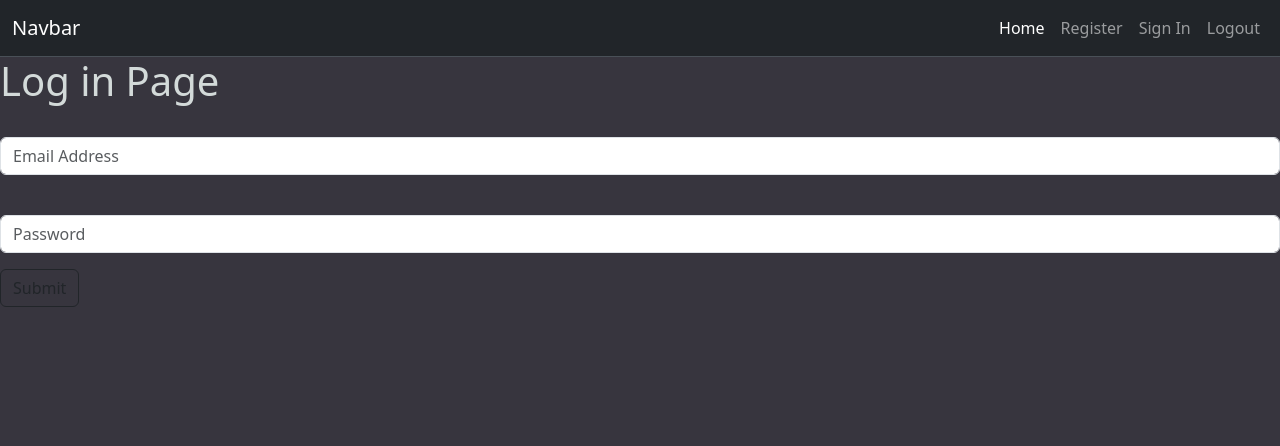
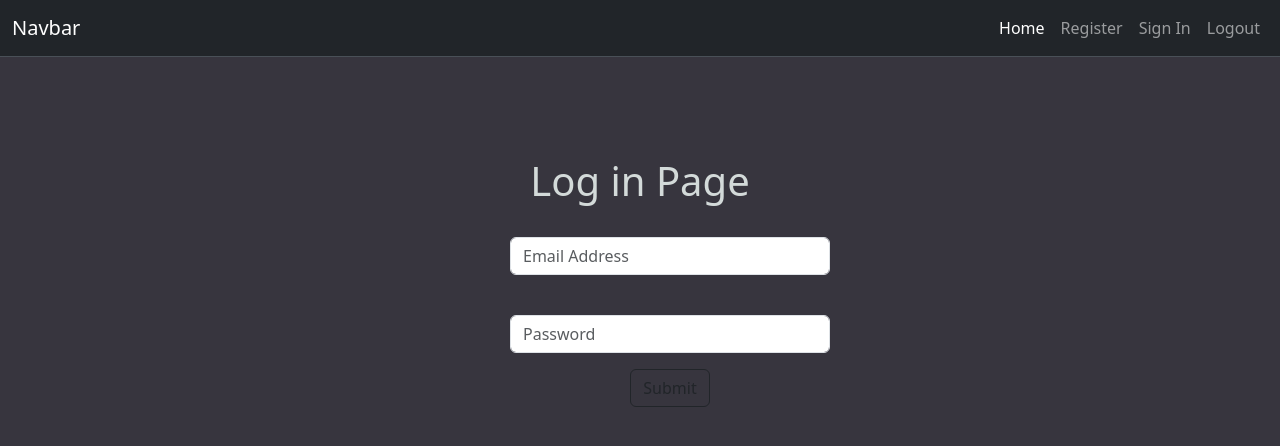
Before and after one commit to alaaibr25/Practise-on-db, a Flask app: page / in a window 1280 px wide. Shown: the top 446 px of the page. Run offline with Flask 3, Linux system fonts and the light colour scheme; some libraries are stand-ins or nearby versions.

Commit message:
Update styles.css
Update the layout.

```diff
--- a/static/styles.css
+++ b/static/styles.css
@@ -6,6 +6,22 @@ html, body{width:100%;
 
 /* *******************🟣 NAVBAR Bootstrap 🟣******************* /*/
 
+#content{text-align:center;
+         margin-top:100px;
+}
 
 
-/* *******************🟣 NAVBAR Bootstrap 🟣******************* /*/
+/* *******************🟣 FORM 🟣******************* /*/
+
+.form-style{width:25%;
+            margin-left:510px;
+
+
+}
+
+
+/* *******************🟣 MEDIA MAX WIDTH 800PX 🟣******************* /*/
+
+@media (max-width: 800px){
+       .form-style{width:50%; margin-left:170px;}
+}
```
